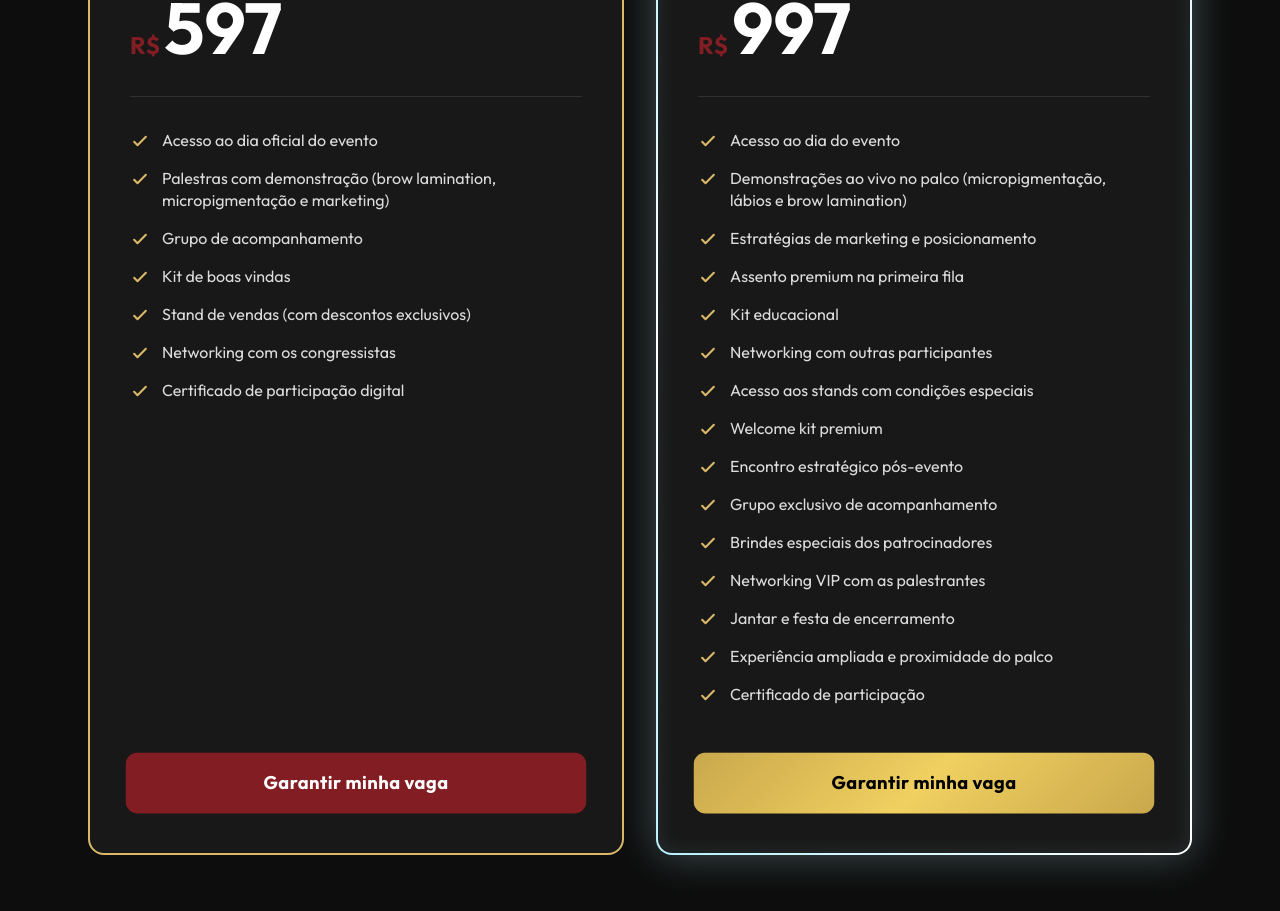
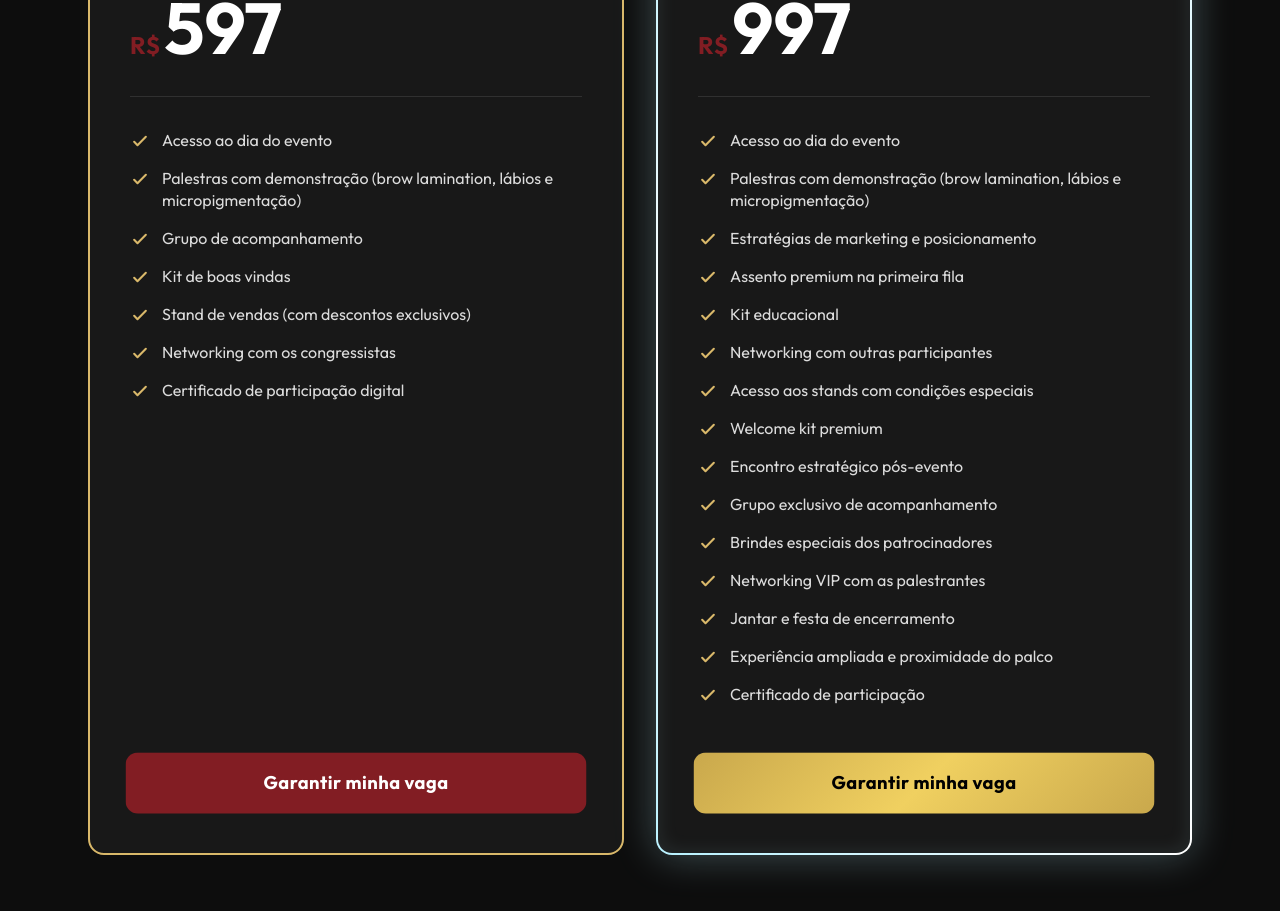
Before and after one commit to italolima01/landing-bridgerton, a React (Create React App) app: page / in a window 1280 px wide. Shown: the part 8358-9269 px from the top of the page. Built offline with nearby package versions, Linux system fonts and the light colour scheme; the HTML template or start-up script is replaced by a standard one; a web font is replaced by a local one.

Commit message:
fix: Setores: Ajuste de texto

```diff
--- a/src/components/Setores.jsx
+++ b/src/components/Setores.jsx
@@ -57,8 +57,8 @@ const Setores = () => {
             {/* Lista de benefícios */}
             <ul className="space-y-4 mb-12">
               {[
-                'Acesso ao dia oficial do evento',
-                'Palestras com demonstração (brow lamination, micropigmentação e marketing)',
+                'Acesso ao dia do evento',
+                'Palestras com demonstração (brow lamination, lábios e micropigmentação)',
                 'Grupo de acompanhamento',
                 'Kit de boas vindas',
                 'Stand de vendas (com descontos exclusivos)',
@@ -135,7 +135,7 @@ const Setores = () => {
             <ul className="space-y-4 mb-12">
               {[
                 'Acesso ao dia do evento',
-                'Demonstrações ao vivo no palco (micropigmentação, lábios e brow lamination)',
+                'Palestras com demonstração (brow lamination, lábios e micropigmentação)',
                 'Estratégias de marketing e posicionamento',
                 'Assento premium na primeira fila',
                 'Kit educacional',
```
